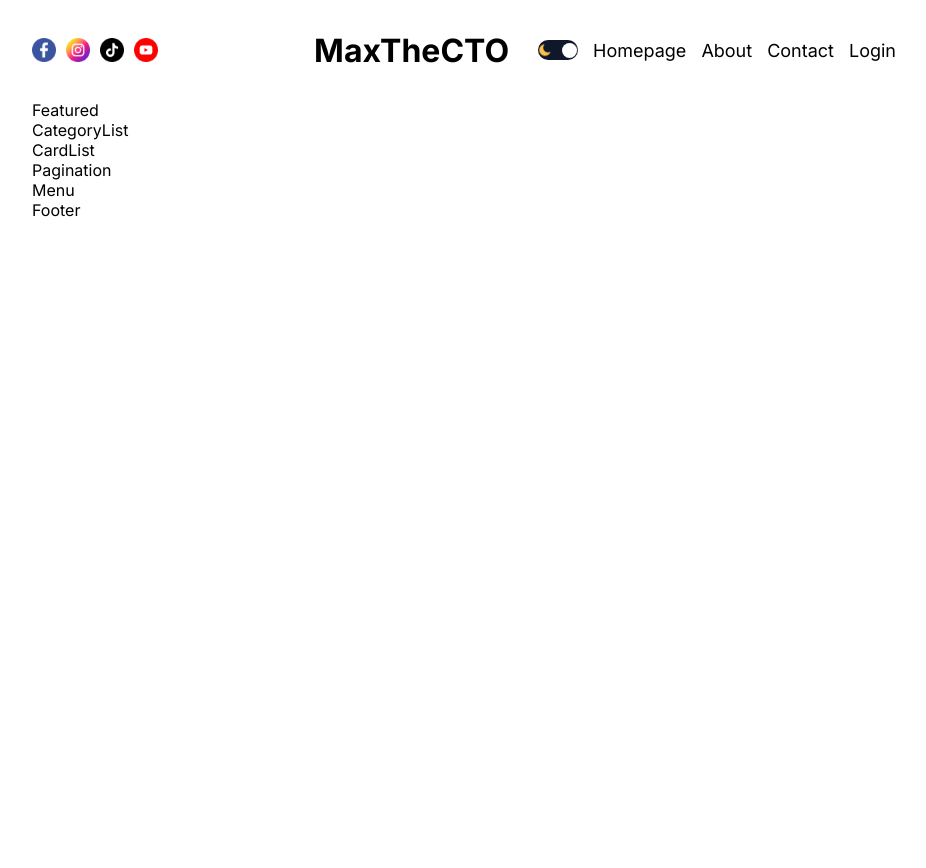
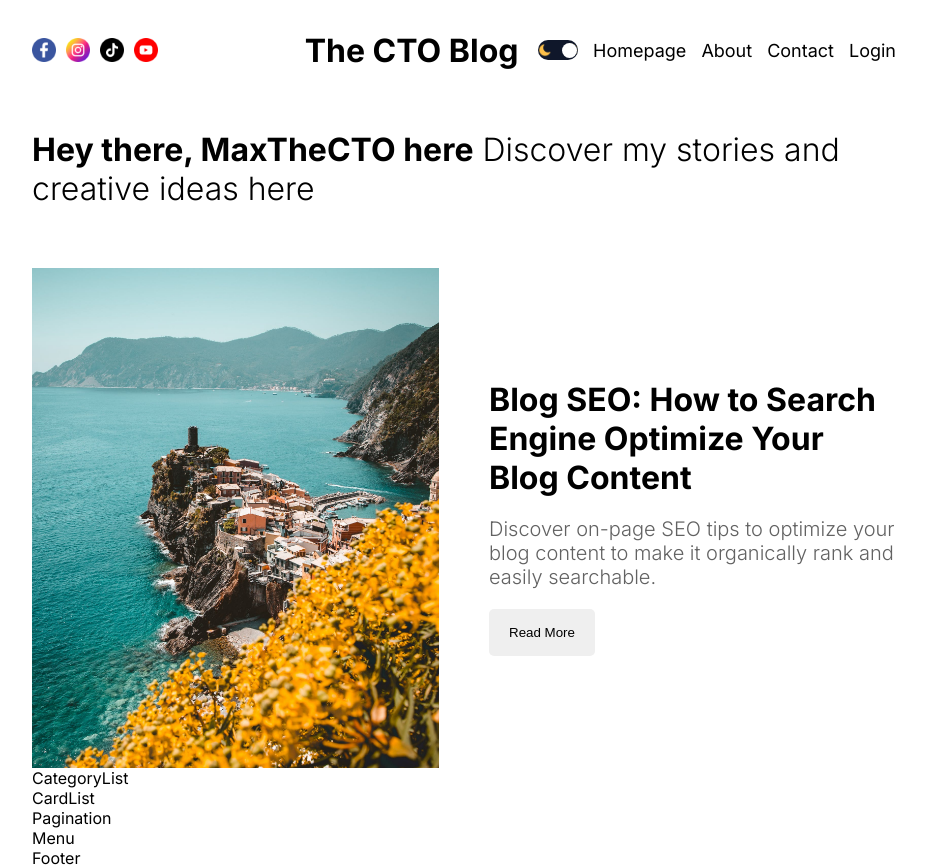
Before and after one commit to max-ajwang/nextjs-blog, a Next.js app: page / in a window 1280 px wide. Shown: the whole page, without its empty margins (176-1102 px from the left). Before the commit the page ends 800 px from the top, so only its background shows below. Built offline with nearby package versions, Linux system fonts and the light colour scheme.

Commit message:
Blog App - Featured Post Component Design

```diff
--- a/src/components/featured/Featured.jsx
+++ b/src/components/featured/Featured.jsx
@@ -1,8 +1,31 @@
 import React from 'react';
 import styles from './featured.module.css';
+import Image from 'next/image';
 
 const Featured = () => {
-  return <div className={styles.container}>Featured</div>;
+  return (
+    <div className={styles.container}>
+      <h1 className={styles.title}>
+        <b>Hey there, MaxTheCTO here</b> Discover my stories and creative ideas
+        here
+      </h1>
+      <div className={styles.post}>
+        <div className={styles.imgContainer}>
+          <Image src="/p1.jpeg" alt="" fill className={styles.image} />
+        </div>
+        <div className={styles.textContainer}>
+          <h1 className={styles.postTitle}>
+            Blog SEO: How to Search Engine Optimize Your Blog Content
+          </h1>
+          <p className={styles.postDesc}>
+            Discover on-page SEO tips to optimize your blog content to make it
+            organically rank and easily searchable.
+          </p>
+          <button className={styles.button}>Read More</button>
+        </div>
+      </div>
+    </div>
+  );
 };
 
 export default Featured;
--- a/src/components/featured/featured.module.css
+++ b/src/components/featured/featured.module.css
@@ -0,0 +1,49 @@
+.container {
+  margin-top: 30px;
+}
+
+.title {
+  font: 96px;
+  font-weight: 300;
+}
+
+.post {
+  margin-top: 60px;
+  display: flex;
+  align-items: center;
+  gap: 50px;
+}
+
+.imgContainer {
+  flex: 1;
+  height: 500px;
+  position: relative;
+}
+
+.image {
+  object-fit: cover;
+}
+
+.textContainer {
+  flex: 1;
+  display: flex;
+  flex-direction: column;
+  gap: 20px;
+}
+
+.postTitle {
+  font: 40px;
+}
+
+.postDesc {
+  font-size: 20px;
+  font-weight: 300;
+  color: var(--softTextColor);
+}
+
+.button {
+  padding: 16px 20px;
+  border: none;
+  border-radius: 5px;
+  width: max-content;
+}
--- a/src/components/navbar/Navbar.jsx
+++ b/src/components/navbar/Navbar.jsx
@@ -14,7 +14,7 @@ const Navbar = () => {
         <Image src="/tiktok.png" alt="tiktok" width={24} height={24} />
         <Image src="/youtube.png" alt="youtube" width={24} height={24} />
       </div>
-      <div className={styles.logo}>MaxTheCTO</div>
+      <div className={styles.logo}>The CTO Blog</div>
       <div className={styles.links}>
         <ThemeToggle />
         <Link href="/" className={styles.link}>
```
